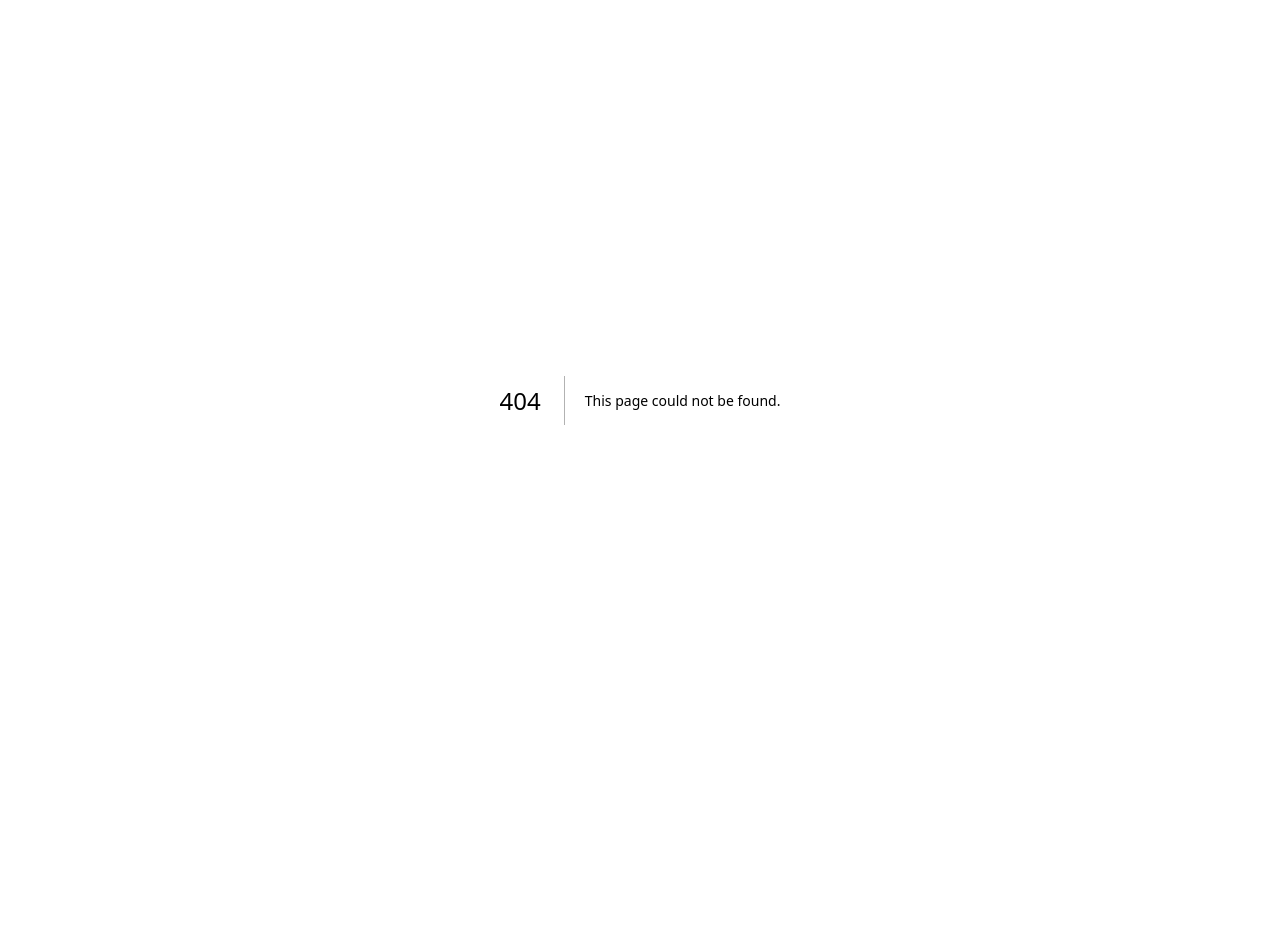
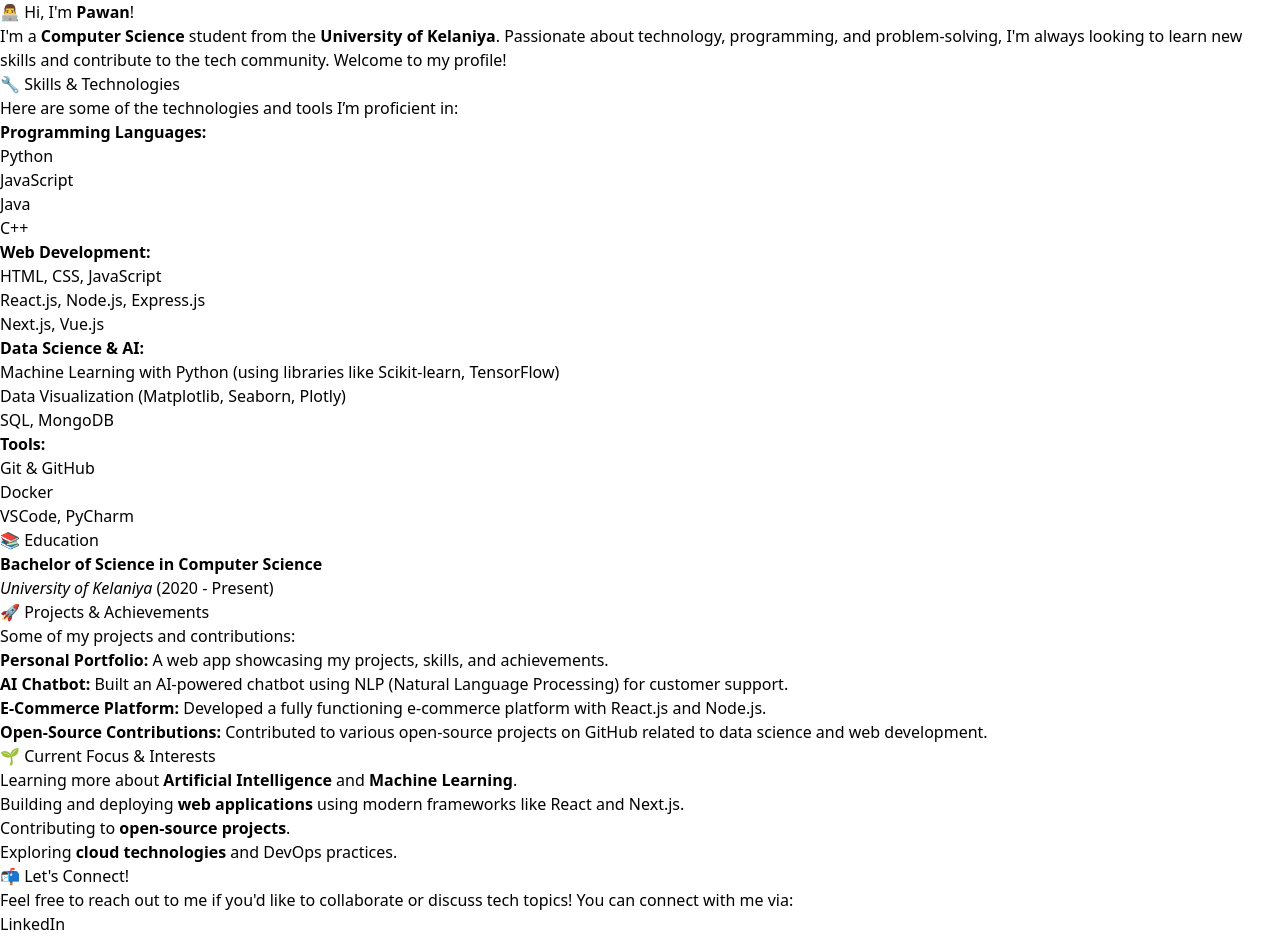
Before and after one commit to nasmeenmnm/batch5, a Next.js app: page /Pawan_Pinsara/me in a window 1280 px wide. Before the commit this address had no page. Shown: the top 940 px of the page. Before the commit the page ends 800 px from the top, so only its background shows below. Built offline with nearby package versions, Linux system fonts and the light colour scheme.

Commit message:
pawan added

```diff
--- /dev/null
+++ b/pages/Pawan_Pinsara/_meta.js
@@ -0,0 +1,6 @@
+const meta = {
+    me: "Pawan Pinsara",
+    about: "About Me",
+}
+
+export default meta;
--- /dev/null
+++ b/pages/Pawan_Pinsara/about.mdx
@@ -0,0 +1,56 @@
+---
+title: "About Pawan"
+description: "Learn more about Pawan, a passionate Computer Science student at the University of Kelaniya."
+---
+
+# 👨‍💻 About Me
+
+Hi, I'm **Pawan**! I'm a **Computer Science** student at the **University of Kelaniya** with a deep passion for technology, programming, and innovation. I believe in the transformative power of technology and strive to develop solutions that can make a positive impact on the world.
+
+## 🚀 My Journey
+
+I embarked on my tech journey as a curious mind eager to explore the endless possibilities of the digital world. Over the years, my interest has grown in various domains such as:
+
+- **Web Development**
+- **Machine Learning & Artificial Intelligence**
+- **Data Science**
+- **Cybersecurity**
+
+Throughout my academic journey, I’ve had the opportunity to engage in exciting projects, research, and collaborations that have shaped my understanding and skill set in technology.
+
+## 🛠️ Skills & Technologies
+
+Here are a few technologies and tools I specialize in:
+
+- **Programming Languages:**
+  - Python, JavaScript, Java, C++
+
+- **Web Development:**
+  - HTML, CSS, JavaScript
+  - React, Node.js, Express.js
+
+- **Data Science & Machine Learning:**
+  - Python libraries (Scikit-learn, TensorFlow, Pandas)
+  - Data Visualization (Matplotlib, Seaborn)
+
+- **Version Control & Collaboration:**
+  - Git & GitHub
+
+## 🌱 Current Focus
+
+- Enhancing my skills in **Artificial Intelligence**
+- Building full-stack **web applications**
+- Contributing to **open-source** projects
+- Exploring **cloud technologies** and **DevOps practices**
+
+## 🌍 Let's Connect
+
+I love collaborating with others on tech-related projects and discussions. Feel free to reach out to me if you'd like to connect, collaborate, or just chat about tech!
+
+- [LinkedIn](https://www.linkedin.com/in/pawan)
+- [GitHub](https://github.com/pawan)
+- [Twitter](https://twitter.com/pawan)
+
+---
+
+**"Innovation is the key to the future, and I’m excited to be part of it!"**
--- /dev/null
+++ b/pages/Pawan_Pinsara/me.mdx
@@ -0,0 +1,66 @@
+---
+title: "Pawan's Profile"
+description: "Learn more about Pawan, a passionate Computer Science student at UOK."
+---
+
+# 👨‍💻 Hi, I'm **Pawan**!
+
+I'm a **Computer Science** student from the **University of Kelaniya**. Passionate about technology, programming, and problem-solving, I'm always looking to learn new skills and contribute to the tech community. Welcome to my profile!
+
+## 🔧 Skills & Technologies
+
+Here are some of the technologies and tools I’m proficient in:
+
+- **Programming Languages:**
+  - Python
+  - JavaScript
+  - Java
+  - C++
+
+- **Web Development:**
+  - HTML, CSS, JavaScript
+  - React.js, Node.js, Express.js
+  - Next.js, Vue.js
+
+- **Data Science & AI:**
+  - Machine Learning with Python (using libraries like Scikit-learn, TensorFlow)
+  - Data Visualization (Matplotlib, Seaborn, Plotly)
+  - SQL, MongoDB
+
+- **Tools:**
+  - Git & GitHub
+  - Docker
+  - VSCode, PyCharm
+
+## 📚 Education
+
+- **Bachelor of Science in Computer Science**
+  *University of Kelaniya* (2020 - Present)
+
+## 🚀 Projects & Achievements
+
+Some of my projects and contributions:
+
+- **Personal Portfolio:** A web app showcasing my projects, skills, and achievements.
+- **AI Chatbot:** Built an AI-powered chatbot using NLP (Natural Language Processing) for customer support.
+- **E-Commerce Platform:** Developed a fully functioning e-commerce platform with React.js and Node.js.
+- **Open-Source Contributions:** Contributed to various open-source projects on GitHub related to data science and web development.
+
+## 🌱 Current Focus & Interests
+
+- Learning more about **Artificial Intelligence** and **Machine Learning**.
+- Building and deploying **web applications** using modern frameworks like React and Next.js.
+- Contributing to **open-source projects**.
+- Exploring **cloud technologies** and DevOps practices.
+
+## 📬 Let's Connect!
+
+Feel free to reach out to me if you'd like to collaborate or discuss tech topics! You can connect with me via:
+
+- [LinkedIn](https://www.linkedin.com/in/pawan)
+- [GitHub](https://github.com/pawan)
+- [Twitter](https://twitter.com/pawan)
+
+---
+
+**"Technology is the future. Let’s innovate together!"**
--- a/pages/component/_meta.js
+++ b/pages/component/_meta.js
@@ -1,5 +1,6 @@
+
 const meta = {
-    mydoc: "My Document"
+    mydoc: "My Document",
 }
 
 export default meta;
```
